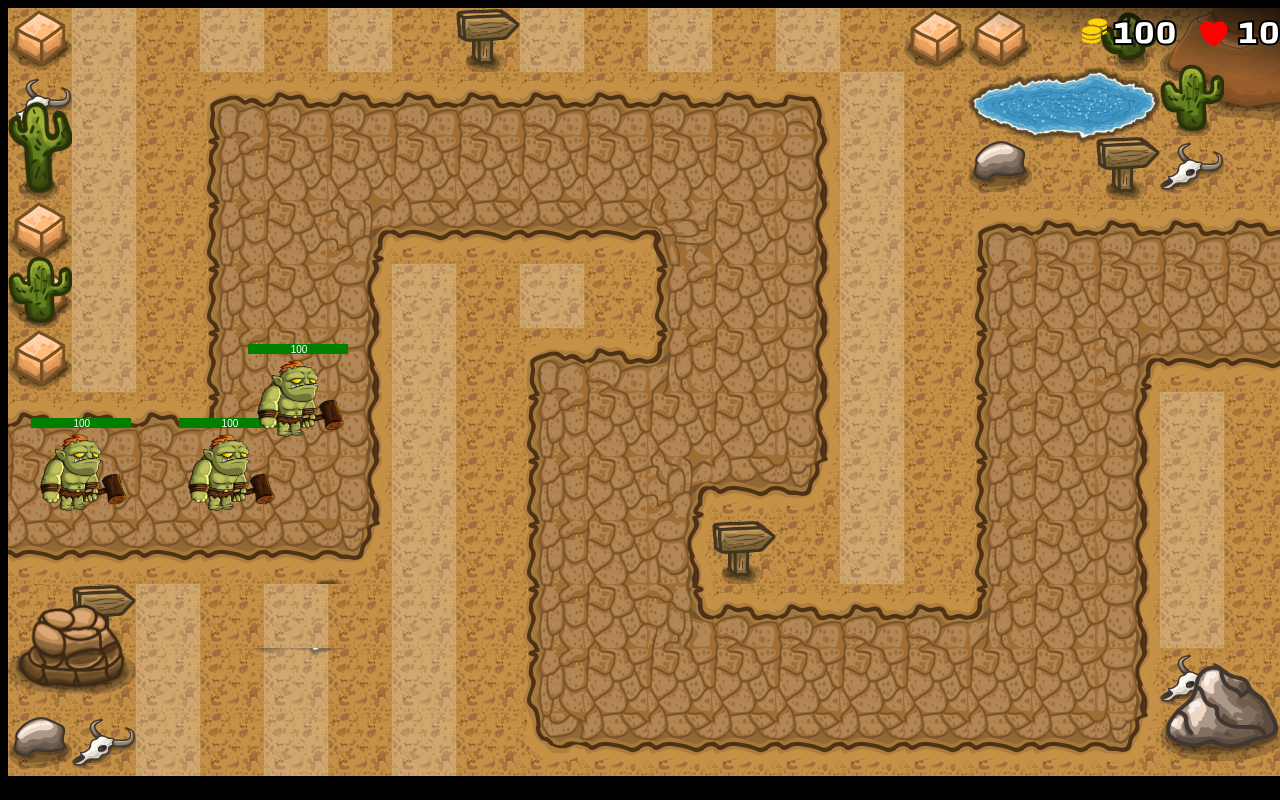
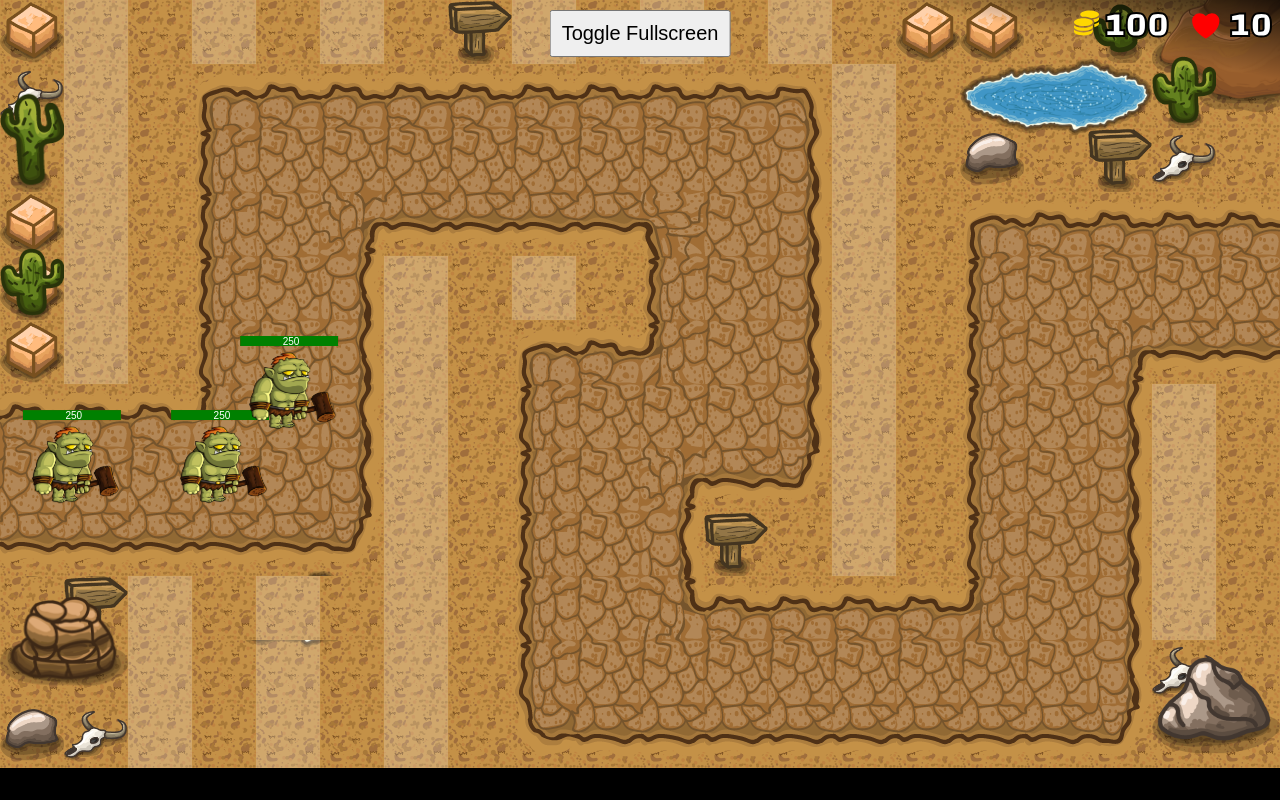
Before and after one commit to VolodymyrShavel/towerDefence, a plain HTML site: page index.html in a window 1280 px wide. Drawn offline with Linux system fonts and the light colour scheme.

Commit message:
added button for entering full screen from mobile

```diff
--- a/game/classes/Enemy.js
+++ b/game/classes/Enemy.js
@@ -15,7 +15,8 @@ class Enemy extends Sprite {
          y: this.position.y + this.height / 2,
       };
       this.radius = 50;
-      this.health = 100;
+      this.health;
+      this.healthLine = this.health;
       this.velocity = {
          x: 0,
          y: 0,
@@ -28,12 +29,12 @@ class Enemy extends Sprite {
 
       // Health bar
       c.fillStyle = 'red';
-      c.fillRect(this.position.x, this.position.y - 15, this.width, 10);
+      c.fillRect(this.position.x, this.position.y - 15, this.width - 2, 10);
       c.fillStyle = 'green';
       c.fillRect(
          this.position.x,
          this.position.y - 15,
-         (this.width * this.health) / 100,
+         (this.health * this.width) / this.healthLine - 2,
          10
       );
 
--- a/game/classes/Sprite.js
+++ b/game/classes/Sprite.js
@@ -4,6 +4,7 @@ class Sprite {
       imageSrc,
       frames = {max: 1},
       offset = {x: 0, y: 0},
+      health = 0,
    }) {
       this.position = position;
       this.image = new Image();
@@ -15,6 +16,7 @@ class Sprite {
          hold: 3,
       };
       this.offset = offset;
+      this.health = health;
    }
 
    draw() {
--- a/game/index.js
+++ b/game/index.js
@@ -3,6 +3,7 @@ const c = canvas.getContext('2d');
 
 canvas.width = 1280;
 canvas.height = 768;
+const fullScreenButton = document.getElementById('fullScreenButton');
 
 c.fillStyle = 'white';
 c.fillRect(0, 0, canvas.width, canvas.height);
@@ -39,15 +40,33 @@ img.onload = () => {
 
 img.src = 'img/gameMap.png';
 
+function toggleFullScreen() {
+   console.log(document.fullScreenElement);
+   if (!document.fullscreenElement) {
+      canvas.requestFullscreen().catch((err) => {
+         alert(`Error, can't enable full-screen mode: ${err.message}`);
+      });
+   } else {
+      document.exitFullscreen();
+   }
+}
+fullScreenButton.addEventListener('click', toggleFullScreen);
+
 const enemies = [];
-function spawnEnemies(spawnCount) {
+function spawnEnemies(spawnCount, enemyHp) {
    for (let i = 1; i < spawnCount + 1; i++) {
       const xOffset = i * 150;
-      const newEnemy = new Enemy({
+      let newEnemy = new Enemy({
          position: {x: waypoints[0].x - xOffset, y: waypoints[0].y},
       });
+      // newEnemy = newEnemy = {health: 50};
+      let addHP = 150;
+      newEnemy.healthLine += addHP;
+      newEnemy.health += addHP;
       // const enemyHp = newEnemy.health+50
       // const empEnemy = newEnemy
+      // let nextWaveEnemies = newEnemy.health + 50;
+      // let next = (newEnemy.health += 50);
       enemies.push(newEnemy);
    }
 }
@@ -58,6 +77,7 @@ let enemyCount = 3;
 let hp = 100;
 let hearts = 10;
 let coins = 100;
+let health = 100;
 const explosions = [];
 spawnEnemies(enemyCount);
 
--- a/index.html
+++ b/index.html
@@ -11,16 +11,11 @@
          href="https://fonts.googleapis.com/css2?family=Changa+One&display=swap"
          rel="stylesheet"
       />
-      <style>
-         body {
-            background-color: black;
-            font-family: 'Changa One', cursive;
-         }
-      </style>
+      <link rel="stylesheet" href="style.css" />
    </head>
    <body>
       <div style="position: relative; display: inline-block">
-         <canvas></canvas>
+         <canvas id="canvas1"></canvas>
          <div
             id="gameOver"
             style="
@@ -98,6 +93,7 @@
                <div id="hearts">10</div>
             </div>
          </div>
+         <button id="fullScreenButton">Toggle Fullscreen</button>
       </div>
       <script src="./game/placementTilesData.js"></script>
       <script src="./game/wayPoints.js"></script>
--- /dev/null
+++ b/style.css
@@ -0,0 +1,26 @@
+* {
+   margin: 0;
+   padding: 0;
+   box-sizing: border-box;
+}
+
+body {
+   background-color: black;
+   font-family: 'Changa One', cursive;
+}
+
+#fullScreenButton {
+   position: absolute;
+   display: none;
+   font-size: 20px;
+   padding: 10px;
+   top: 10px;
+   left: 50%;
+   transform: translate(-50%);
+}
+
+@media screen and (max-width: 1280px), screen and (max-height: 780px) {
+   #fullScreenButton {
+      display: flex;
+   }
+}
```
